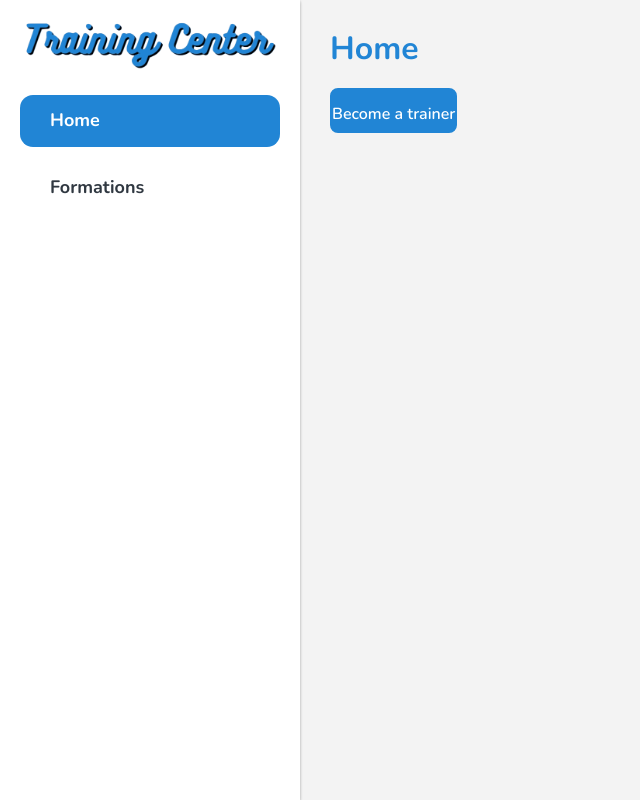
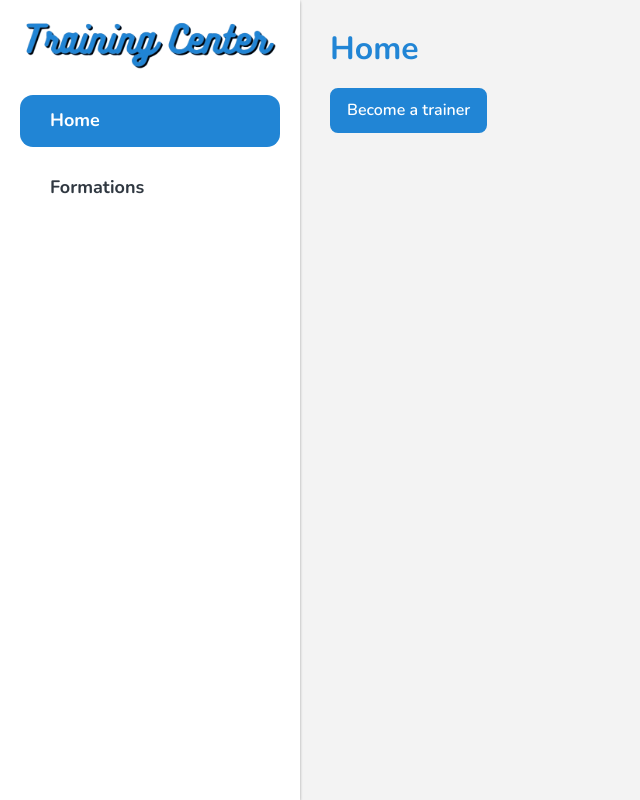
Before and after one commit to ismailastighfar/Development-of-a-web-application-for-the-management-of-a-training-center, a React (Vite) app in the folder frontend/: page / in a window 1280 px wide. Shown: the whole page, without its empty margins (0-640 px from the left). Built offline with nearby package versions, Linux system fonts and the light colour scheme.

Commit message:
Update _button.scss

```diff
--- a/frontend/src/scss/form/_button.scss
+++ b/frontend/src/scss/form/_button.scss
@@ -4,7 +4,7 @@
     -webkit-appearance: none;
     -moz-appearance: none;
     cursor: pointer;
-    padding: 15px 0;
+    padding: 0 15px;
     border-radius: 8px;
     color: $color-primary;
     background-color: $color-white;
```
